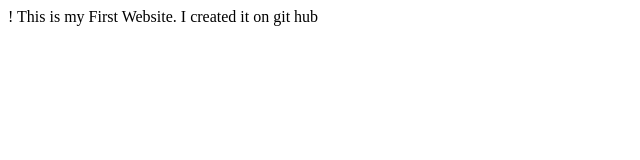
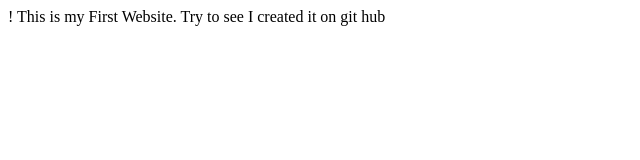
Before and after one commit to chikasae/Class0, a plain HTML site: page index.html in a window 1280 px wide. Shown: the full height of the page, 0-640 px from the left. Drawn offline with Linux system fonts and the light colour scheme.

Commit message:
Update index.html

```diff
--- a/index.html
+++ b/index.html
@@ -7,7 +7,7 @@
   </head>
   <body>
     This is my First  Website.
-
+    Try to see
     I created it on git hub
   </body>
 </html>
```
